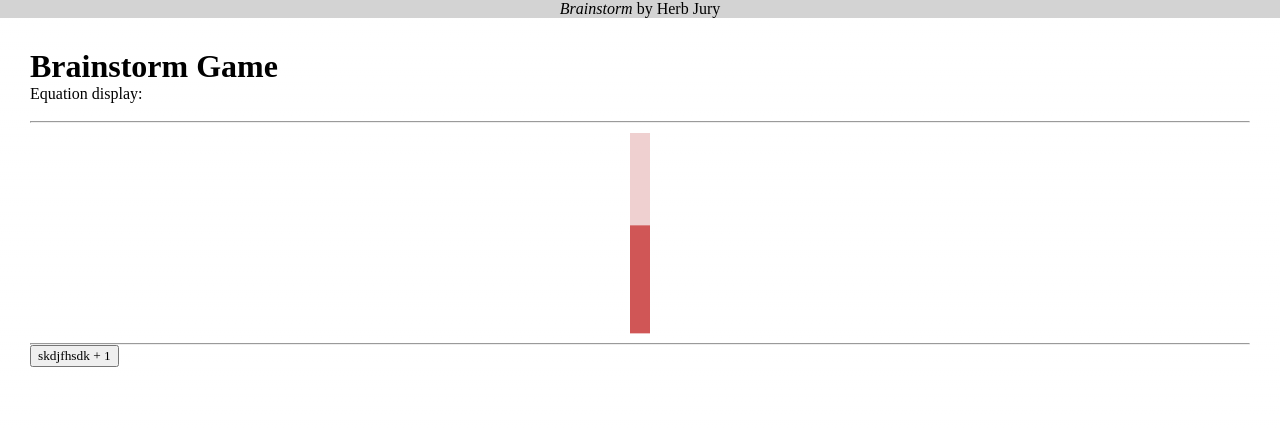
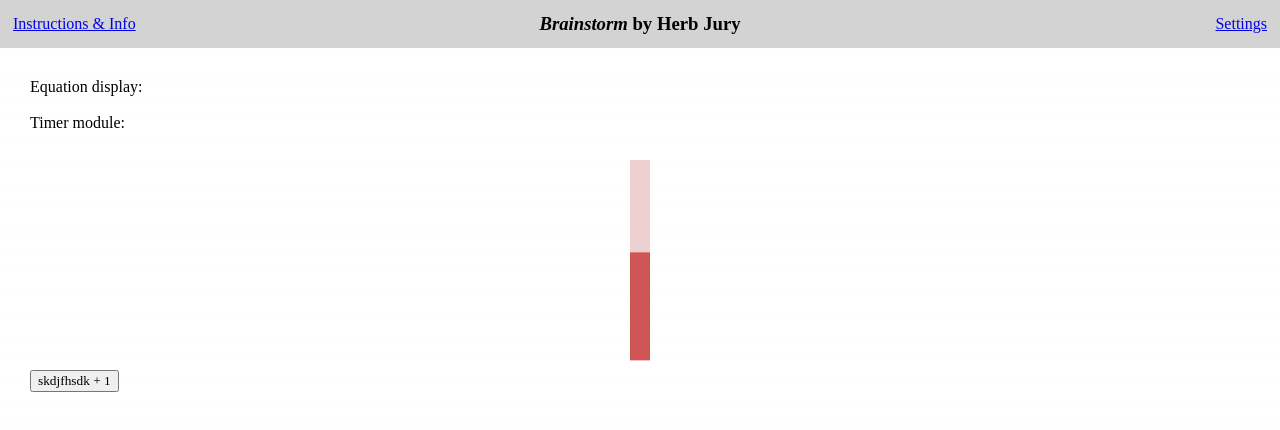
Before and after one commit to MrMugwump/BrainstormComp225, a Next.js app: page / in a window 1280 px wide. Shown: the top 430 px of the page. Built offline with nearby package versions, Linux system fonts and the light colour scheme.

Commit message:
Segmented header

```diff
--- a/src/app/globals.css
+++ b/src/app/globals.css
@@ -19,7 +19,7 @@
 
 header {
   width: 100%;
-  height: 100%;
+  height: 200px;
   background-color: lightgray;
 	text-align: center;
   margin: 0px 0px 0px;
@@ -27,6 +27,26 @@ header {
 
 .content {
   margin: 30px 30px 75px;
+}
+
+.headerMenu {
+  table-layout: fixed;
+  width: 100%;
+  height: 30px;
+  padding: 10px;
+  background-color: lightgray;
+}
+
+.menuLeftBox {
+  text-align: left;
+}
+
+.menuCenterBox {
+  text-align: center;
+}
+
+.menuRightBox {
+  text-align: right;
 }
 
 body {
--- a/src/app/page.tsx
+++ b/src/app/page.tsx
@@ -5,6 +5,7 @@ import React from 'react';
 import { useState } from 'react';
 import TimerModule from './timer';
 import EquationDisplay from './equationDisplay';
+
 
 
 
@@ -22,26 +23,35 @@ export default function Home() {
 
       <body> {/*All elements of the webpage follow:*/}
 
-        <header>
-          <i>Brainstorm</i> by Herb Jury
-        </header>
+          <table className="headerMenu">
+          <tbody>
+            <tr>
+              <td className="menuLeftBox">
+                <a href='https://google.com/'>Instructions & Info</a>
+              </td>
+              <td className="menuCenterBox">
+                <h3><i>Brainstorm</i> by Herb Jury</h3>
+              </td>
+              <td className="menuRightBox">
+              <a href='https://google.com/'>Settings</a>
+              </td>
+            </tr>
+          </tbody>
+        </table>
 
         <div className="content">
 
-        <h1>
-          Brainstorm Game
-        </h1>
         <p>Equation display:</p>
         <br></br>
         <EquationDisplay></EquationDisplay>
 
-        <hr/>
+        <p>Timer module:</p>
+        <br></br>
         <TimerModule
         deadline = {deadline}
         timerLength={timerLength}
         interval={interval}
         timeEnded={timeEnded}/>
-        <hr/>
         <button className='button button1' onClick={()=>setTimeEnded((_timeEnded)=>-1*_timeEnded)}>skdjfhsdk + {timeEnded}</button>
 
         </div> {/*End of content.*/}
```
